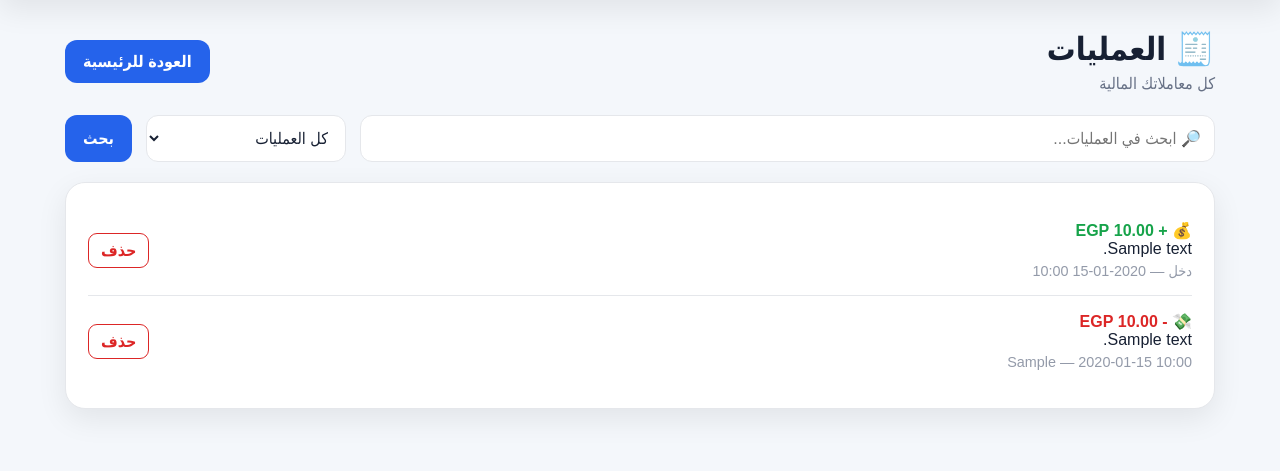
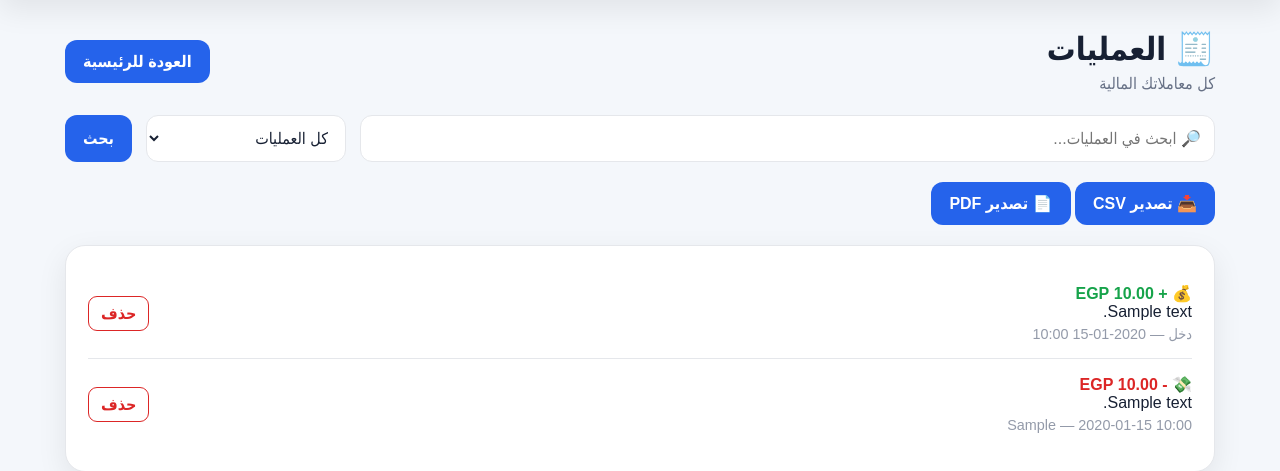
Before and after one commit to moahmeeee-create/smart-expense-tracker, a Flask app: page /transactions in a window 1280 px wide. Shown: the part 72-543 px from the top of the page. Run offline with Flask 3, Linux system fonts and the light colour scheme; the visitor is signed in with stand-in values (Sample User, id 1); tables that the repository leaves empty hold one stand-in row (values such as "Sample post").

Commit message:
Complete expense tracker features and CI

```diff
--- a/app.py
+++ b/app.py
@@ -1,4 +1,8 @@
-from flask import jsonify, Flask, render_template, request, redirect, url_for, session, flash
+from flask import jsonify, Flask, render_template, request, redirect, url_for, session, flash, Response
+import io
+import csv
+from reportlab.pdfgen import canvas
+from io import StringIO
 from flask_sqlalchemy import SQLAlchemy
 from werkzeug.security import generate_password_hash, check_password_hash
 from functools import wraps
@@ -173,8 +177,8 @@ def logout():
 @app.route("/dashboard")
 @login_required
 def dashboard():
+    user = db.session.get(User, session["user_id"])
 
-    user = db.session.get(User, session["user_id"])
 
     total_income = sum(
         item.amount for item in user.incomes
@@ -248,6 +252,45 @@ def dashboard():
     )
 
 
+
+@app.route("/export/csv")
+@login_required
+def export_csv():
+    writer = csv.writer(output)
+    writer.writerow(["Type", "Amount", "Description", "Category", "Date"])
+
+    for item in user.incomes:
+        writer.writerow(["Income", item.amount, item.description, "دخل", item.date])
+
+    for item in user.expenses:
+        writer.writerow(["Expense", item.amount, item.description, item.category, item.date])
+
+    response = Response(output.getvalue(), mimetype="text/csv")
+    response.headers["Content-Disposition"] = "attachment; filename=transactions.csv"
+    return response
+
+@app.route("/export/pdf")
+@login_required
+def export_pdf():
+    user = db.session.get(User, session["user_id"])
+    buffer = io.BytesIO()
+    pdf = canvas.Canvas(buffer)
+    pdf.setTitle("Smart Expense Tracker - Transactions")
+    pdf.drawString(50, 800, "Smart Expense Tracker")
+    pdf.drawString(50, 780, "Transactions")
+    y = 750
+    for item in user.incomes:
+        pdf.drawString(50, y, f"Income | {item.amount} | {item.description} | {item.date}")
+        y -= 20
+    for item in user.expenses:
+        pdf.drawString(50, y, f"Expense | {item.amount} | {item.description} | {item.category} | {item.date}")
+        y -= 20
+        if y < 50:
+            pdf.showPage()
+            y = 800
+    pdf.save()
+    buffer.seek(0)
+    return Response(buffer.getvalue(), mimetype="application/pdf", headers={"Content-Disposition": "attachment; filename=transactions.pdf"})
 @app.route("/income", methods=["GET", "POST"])
 @login_required
 def income():
@@ -349,8 +392,8 @@ def expense():
 @app.route("/transactions")
 @login_required
 def transactions():
+    user = db.session.get(User, session["user_id"])
 
-    user = db.session.get(User, session["user_id"])
 
     search = request.args.get(
         "search",
--- a/requirements.txt
+++ b/requirements.txt
@@ -15,3 +15,6 @@ pytest==9.1.1
 SQLAlchemy==2.0.52
 typing_extensions==4.16.0
 Werkzeug==3.1.8
+
+reportlab==5.0.1
+Pillow==12.3.0
--- a/templates/transactions.html
+++ b/templates/transactions.html
@@ -52,6 +52,8 @@
         </button>
 
     </form>
+<a class="btn" href="{{ url_for('export_csv') }}">📥 تصدير CSV</a>
+<a class="btn" href="{{ url_for('export_pdf') }}">📄 تصدير PDF</a>
 
     <div class="transactions">
 
```
Also changed, not shown: .github/workflows/ci.yml (added), README.md.
